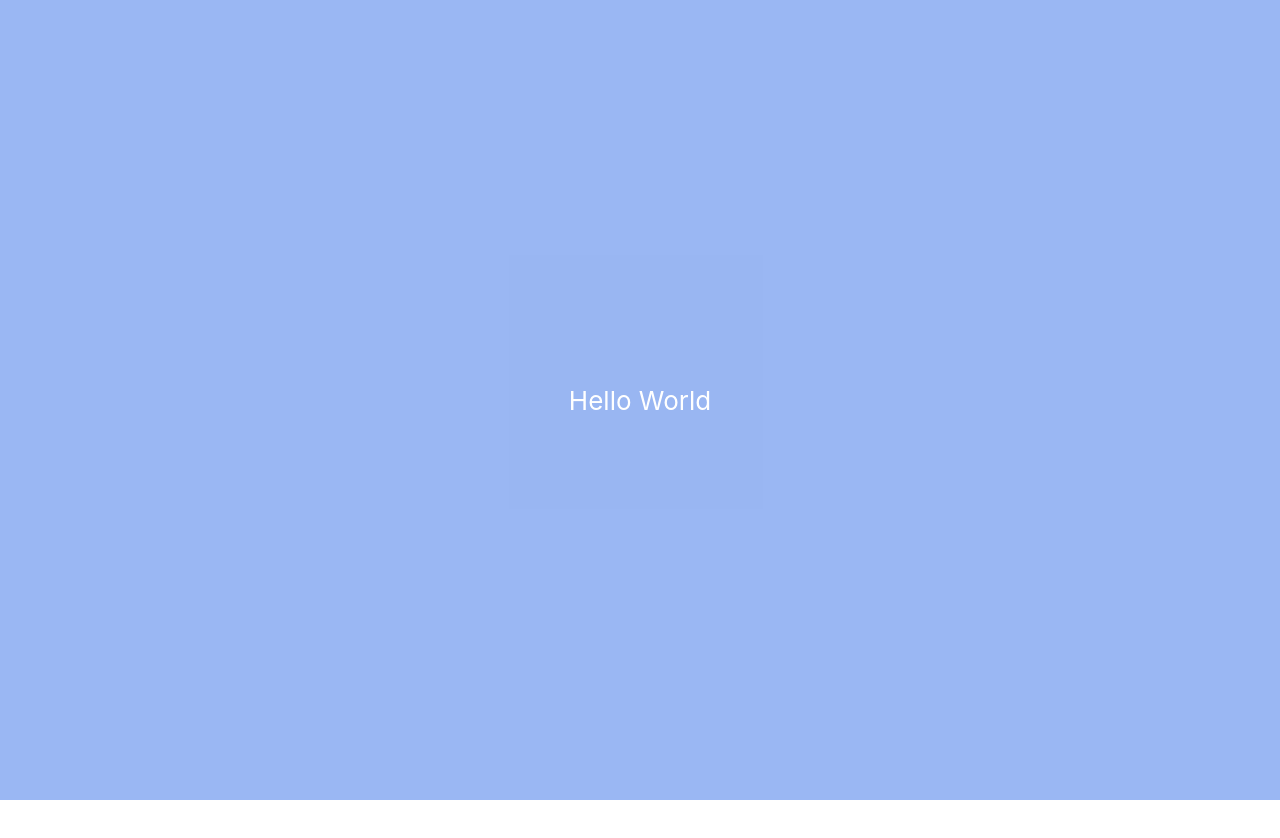
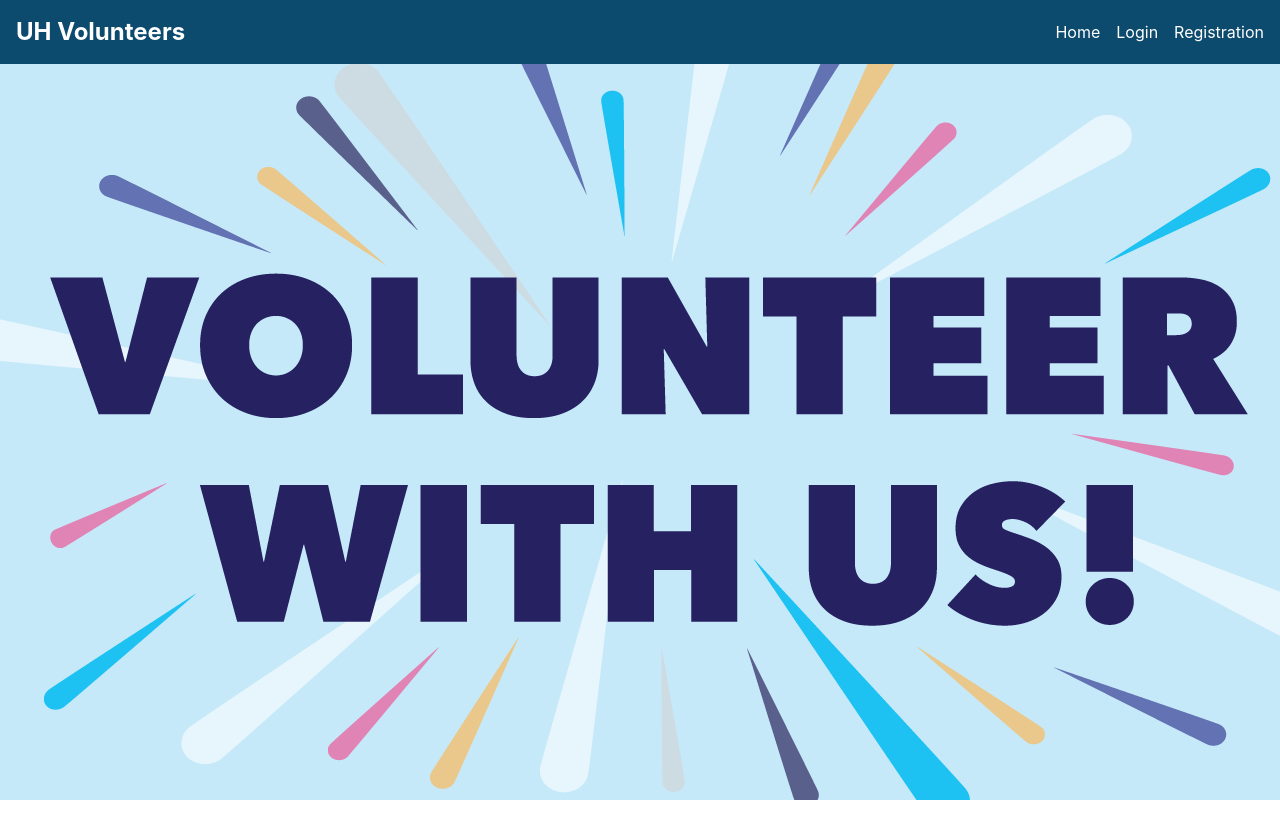
Before and after one commit to akren20/Software-Design-Project, a React (Create React App) app in the folder client/: page / in a window 1280 px wide. Shown: the top 838 px of the page. Before the commit the page ends 800 px from the top, so only its background shows below. Built offline with nearby package versions, Linux system fonts and the light colour scheme.

Commit message:
Add home page and install router-dom

```diff
--- a/client/src/App.css
+++ b/client/src/App.css
@@ -1,3 +1,7 @@
+@tailwind base;
+@tailwind components;
+@tailwind utilities;
+
 .App {
   text-align: center;
 }
--- /dev/null
+++ b/client/src/components/home.jsx
@@ -0,0 +1,22 @@
+import React from "react";
+import "../index.css";
+import volunteerimg from "../components/volunteers.png";
+import Navbar from "./nav";
+
+const HomePage = () => {
+  return (
+    <div
+      style={{ backgroundImage: `url(${volunteerimg})` }}
+      className="w-full h-screen bg-cover bg-center"
+    >
+      <Navbar />
+      <div className="flex flex-col items-center justify-center w-full h-full">
+        {/* <h1 className="text-4xl font-bold text-gray-800 mb-4 text-center py-8">
+          Welcome to the University of Houston Volunteer Website!
+        </h1> */}
+      </div>
+    </div>
+  );
+};
+
+export default HomePage;
--- /dev/null
+++ b/client/src/components/nav.jsx
@@ -0,0 +1,67 @@
+import React, { useState } from "react";
+import { BrowserRouter as Router, Routes, Route } from "react-router-dom";
+
+const Navbar = () => {
+  const [isOpen, setIsOpen] = useState(false);
+  //const Router = useRouter();
+
+  const toggleMenu = () => {
+    setIsOpen(!isOpen);
+  };
+
+  return (
+    <nav className="bg-[#0c4a6e] p-4">
+      <div className="container mx-auto flex justify-between items-center">
+        <div className="text-white text-2xl font-bold">UH Volunteers</div>
+        <div className="md:hidden">
+          <button
+            onClick={toggleMenu}
+            className="text-white focus:outline-none"
+          >
+            <svg
+              className="w-6 h-6"
+              fill="none"
+              stroke="currentColor"
+              viewBox="0 0 24 24"
+              xmlns="http://www.w3.org/2000/svg"
+            >
+              <path
+                strokeLinecap="round"
+                strokeLinejoin="round"
+                strokeWidth="2"
+                d={isOpen ? "M6 18L18 6M6 6l12 12" : "M4 6h16M4 12h16M4 18h16"}
+              ></path>
+            </svg>
+          </button>
+        </div>
+        <div
+          className={`md:flex md:items-center ${
+            isOpen ? "block" : "hidden"
+          } md:block`}
+        >
+          <a
+            //onClick={Router.push("/home")}
+            //href="#"
+            className="block mt-4 md:inline-block md:mt-0 text-white mr-4 hover:cursor-pointer"
+          >
+            Home
+          </a>
+          <a
+            //href="#"
+            className="block mt-4 md:inline-block md:mt-0 text-white mr-4 hover:cursor-pointer"
+          >
+            Login
+          </a>
+          <a
+            href="#"
+            className="block mt-4 md:inline-block md:mt-0 text-white hover:cursor-pointer"
+          >
+            Registration
+          </a>
+        </div>
+      </div>
+    </nav>
+  );
+};
+
+export default Navbar;
--- a/client/src/index.js
+++ b/client/src/index.js
@@ -2,16 +2,12 @@ import React from 'react';
 import ReactDOM from 'react-dom/client';
 import './index.css';
 import App from './App';
-import reportWebVitals from './reportWebVitals';
+import HomePage from './components/home';
+import Navbar from './components/nav';
 
 const root = ReactDOM.createRoot(document.getElementById('root'));
 root.render(
   <React.StrictMode>
-    <App />
+    <HomePage/>
   </React.StrictMode>
 );
-
-// If you want to start measuring performance in your app, pass a function
-// to log results (for example: reportWebVitals(console.log))
-// or send to an analytics endpoint. Learn more: https://bit.ly/CRA-vitals
-reportWebVitals();
--- a/client/tailwind.config.js
+++ b/client/tailwind.config.js
@@ -2,7 +2,11 @@
 module.exports = {
   content: ["./src/**/*.{js,jsx,ts,tsx}"],
   theme: {
-    extend: {},
+    extend: {
+      backgroundImage: {
+        "volunteer-banner": "url('../components/volunteers.png')",
+      },
+    },
   },
   plugins: [],
 };
--- /dev/null
+++ b/package.json
@@ -0,0 +1,5 @@
+{
+  "dependencies": {
+    "react-router-dom": "^6.26.1"
+  }
+}
```
Also changed, not shown: client/src/components/volunteers.png (added), 1 other file (tests, documents, lock files or other folders).
